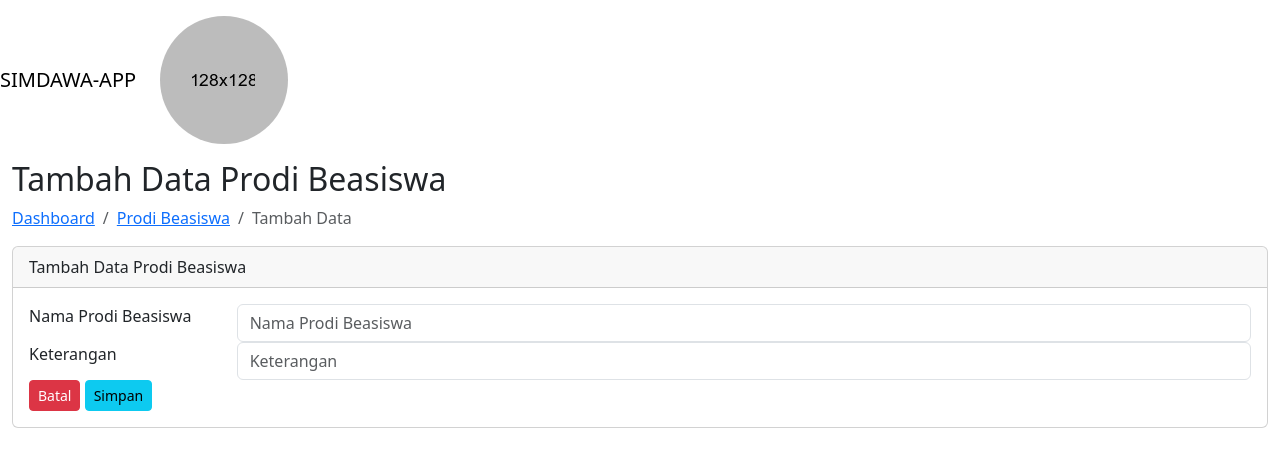
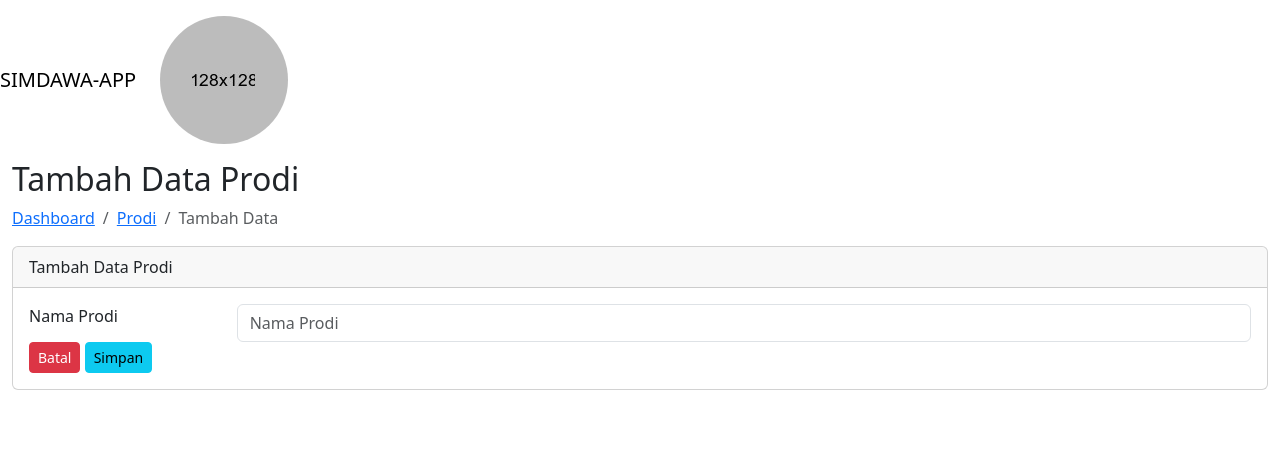
Before and after one commit to 1lhamhidayat/simdawa-app_2010010475, a CodeIgniter app: page /simdawa-app/prodi/tambah in a window 1280 px wide. Shown: the top 467 px of the page. Run offline with CodeIgniter, Linux system fonts and the light colour scheme; some libraries are stand-ins or nearby versions; some web fonts are replaced.

Commit message:
Menambahkan CRUD master Persyaratan dan Prodi

```diff
--- a/application/controllers/Prodi.php
+++ b/application/controllers/Prodi.php
@@ -26,7 +26,7 @@ class Prodi extends CI_Controller
             $this->ProdiModel->insert_prodi();
             redirect('prodi');
         } else {
-            $data['title'] = "Tambah Data Prodi Beasiswa | SIMDAWA-APP";
+            $data['title'] = "Tambah Data Prodi | SIMDAWA-APP";
             $this->load->view('template/header', $data);
             $this->load->view('template/sidebar');
             $this->load->view('prodi/prodi_create');
@@ -40,7 +40,7 @@ class Prodi extends CI_Controller
             $this->ProdiModel->update_prodi();
             redirect('prodi');
         } else {
-            $data['title'] = "Perbaharui Data Prodi Beasiswa | SIMDAWA-APP";
+            $data['title'] = "Perbaharui Data Prodi | SIMDAWA-APP";
             $data['prodi'] = $this->ProdiModel->get_prodi_byid($id);
             $this->load->view('template/header', $data);
             $this->load->view('template/sidebar');
--- a/application/models/ProdiModel.php
+++ b/application/models/ProdiModel.php
@@ -3,7 +3,7 @@ defined('BASEPATH') or exit('No direct script access allowed');
 
 class ProdiModel extends CI_Model
 {
-    private $tabel = "prodi_beasiswa";
+    private $tabel = "prodi";
     public function get_prodi()
     {
         return $this->db->get($this->tabel)->result();
@@ -12,8 +12,7 @@ class ProdiModel extends CI_Model
     public function insert_prodi()
     {
         $data = [
-            'nama_prodi' => $this->input->post('nama_prodi'),
-            'keterangan' => $this->input->post('keterangan')
+            'nama_prodi' => $this->input->post('nama_prodi')
         ];
         $this->db->insert($this->tabel, $data);
     }
@@ -26,8 +25,7 @@ class ProdiModel extends CI_Model
     public function update_prodi()
     {
         $data = [
-            'nama_prodi' => $this->input->post('nama_prodi'),
-            'keterangan' => $this->input->post('keterangan')
+            'nama_prodi' => $this->input->post('nama_prodi')
         ];
         $this->db->where('id', $this->input->post('id'));
         $this->db->update($this->tabel, $data);
--- a/application/views/prodi/prodi_create.php
+++ b/application/views/prodi/prodi_create.php
@@ -3,12 +3,12 @@
         <div class="row">
             <div class="col-xl-12 col-lg-12 col-md-12 col-sm-12 col-12">
                 <div class="page-header">
-                    <h2 class="pageheader-title">Tambah Data Prodi Beasiswa </h2>
+                    <h2 class="pageheader-title">Tambah Data Prodi </h2>
                     <div class="page-breadcrumb">
                         <nav aria-label="breadcrumb">
                             <ol class="breadcrumb">
                                 <li class="breadcrumb-item"><a href="<?= base_url('home') ?>" class="breadcrumb-link">Dashboard</a></li>
-                                <li class="breadcrumb-item"><a href="<?= base_url('prodi') ?>" class="breadcrumb-link">Prodi Beasiswa</a></li>
+                                <li class="breadcrumb-item"><a href="<?= base_url('prodi') ?>" class="breadcrumb-link">Prodi</a></li>
                                 <li class="breadcrumb-item active" aria-current="page">Tambah Data</li>
                             </ol>
                         </nav>
@@ -20,20 +20,14 @@
             <div class="col-xl-12 col-lg-12 col-md-12 col-sm-12 col-12">
                 <div class="card">
                     <div class="card-header">
-                        Tambah Data Prodi Beasiswa
+                        Tambah Data Prodi
                     </div>
                     <div class="card-body">
                         <form action="" method="post">
                             <div class="form-group row">
-                                <label for="nama_prodi" class="col-md-2">Nama Prodi Beasiswa</label>
+                                <label for="nama_prodi" class="col-md-2">Nama Prodi</label>
                                 <div class="col-md-10">
-                                    <input type="text" name="nama_prodi" require placeholder="Nama Prodi Beasiswa" class="form-control">
-                                </div>
-                            </div>
-                            <div class="form-group row">
-                                <label for="keterangan" class="col-md-2">Keterangan</label>
-                                <div class="col-md-10">
-                                    <input type="text" name="keterangan" require placeholder="Keterangan" class="form-control">
+                                    <input type="text" name="nama_prodi" require placeholder="Nama Prodi" class="form-control">
                                 </div>
                             </div>
                             <a href="<?= base_url('prodi') ?>" class="btn btn-sm btn-danger float-right">Batal</a>
--- a/application/views/template/sidebar.php
+++ b/application/views/template/sidebar.php
@@ -24,7 +24,10 @@
                                     <a class="nav-link" href="<?php echo base_url('jenis') ?>">Jenis Beasiswa</a>
                                 </li>
                                 <li class="nav-item">
-                                    <a class="nav-link" href="<?php echo base_url('persyaratan') ?>">Persyaratan</a>
+                                    <a class="nav-link" href="<?php echo base_url('persyaratan') ?>">Persyaratan Beasiswa</a>
+                                </li>
+                                <li class="nav-item">
+                                    <a class="nav-link" href="<?php echo base_url('prodi') ?>">Prodi</a>
                                 </li>
                                 <li class="nav-item">
                                     <a class="nav-link" href="<?php echo base_url('pendaftaran') ?>">Pendaftaran Akun</a>
```
Also changed, not shown: application/models/PersyaratanModel.php (+4 -4 lines), application/views/persyaratan/persyaratan_create.php (+4 -4 lines), application/views/persyaratan/persyaratan_read.php (+4 -4 lines), application/views/persyaratan/persyaratan_update.php (+4 -4 lines), application/views/prodi/prodi_read.php (+4 -6 lines), application/views/prodi/prodi_update.php (+5 -11 lines).
